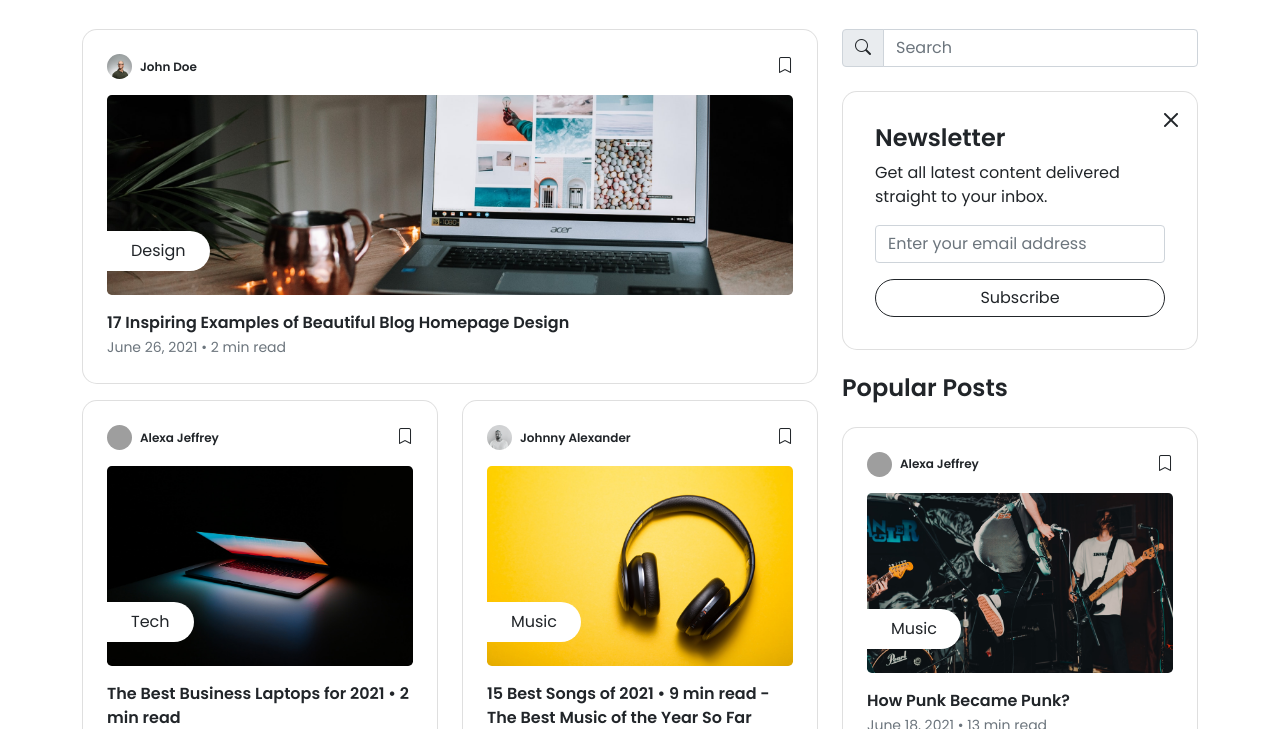
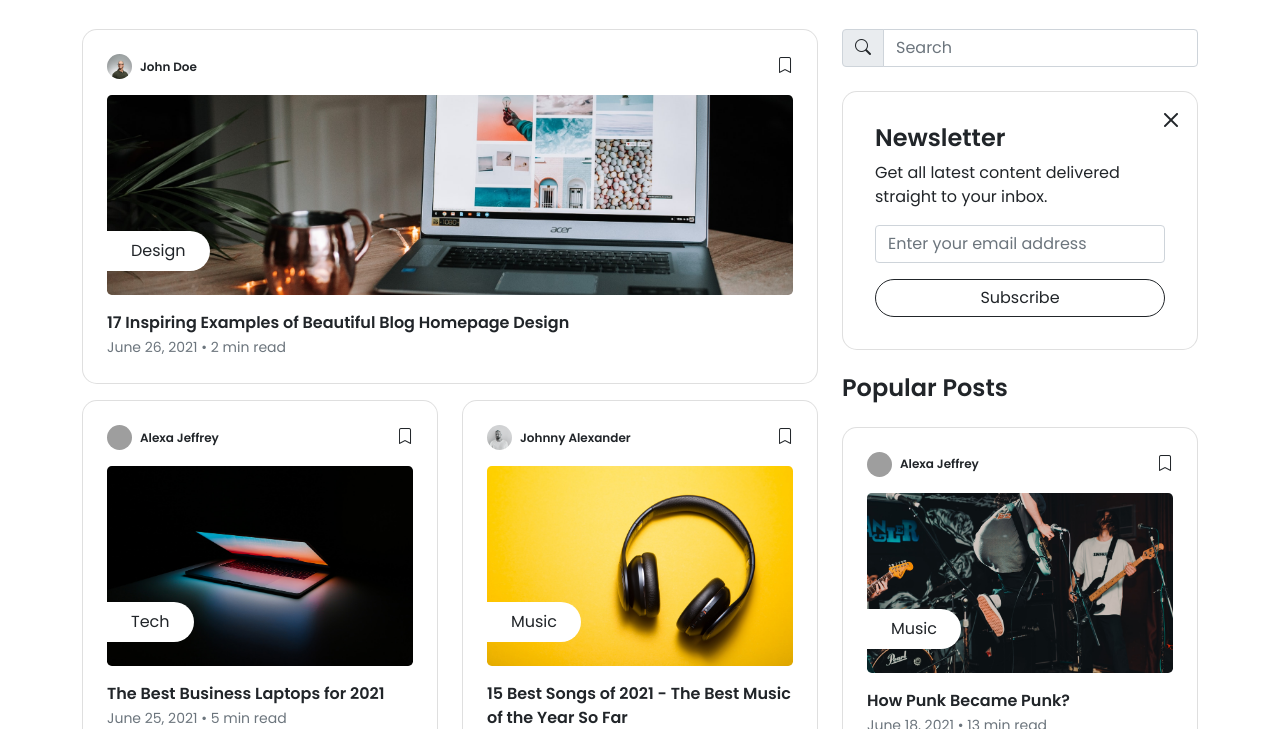
Before and after one commit to mohamadadithya/bloxithya, a plain HTML site: page index.html in a window 1280 px wide. Shown: the part 71-800 px from the top of the page. Drawn offline with nearby package versions, Linux system fonts and the light colour scheme; grey boxes are pictures that could not be loaded.

Commit message:
fix posts title

```diff
--- a/index.html
+++ b/index.html
@@ -113,8 +113,7 @@
                                         <span class="post-tag">Tech</span>
                                     </div>
                                     <a href="/single.html" class="fs-6 d-block text-dark fw-bolder">The Best Business
-                                        Laptops for
-                                        2021 &bullet; 2 min read</a>
+                                        Laptops for 2021</a>
                                     <small class="text-secondary">June 25, 2021 &bullet; 5 min read</small>
                                 </div>
                             </div>
@@ -139,7 +138,7 @@
                                         <span class="post-tag">Music</span>
                                     </div>
                                     <a href="/single.html" class="fs-6 d-block text-dark fw-bolder">15 Best Songs of
-                                        2021 &bullet; 9 min read
+                                        2021
                                         - The Best
                                         Music of
                                         the Year
```
